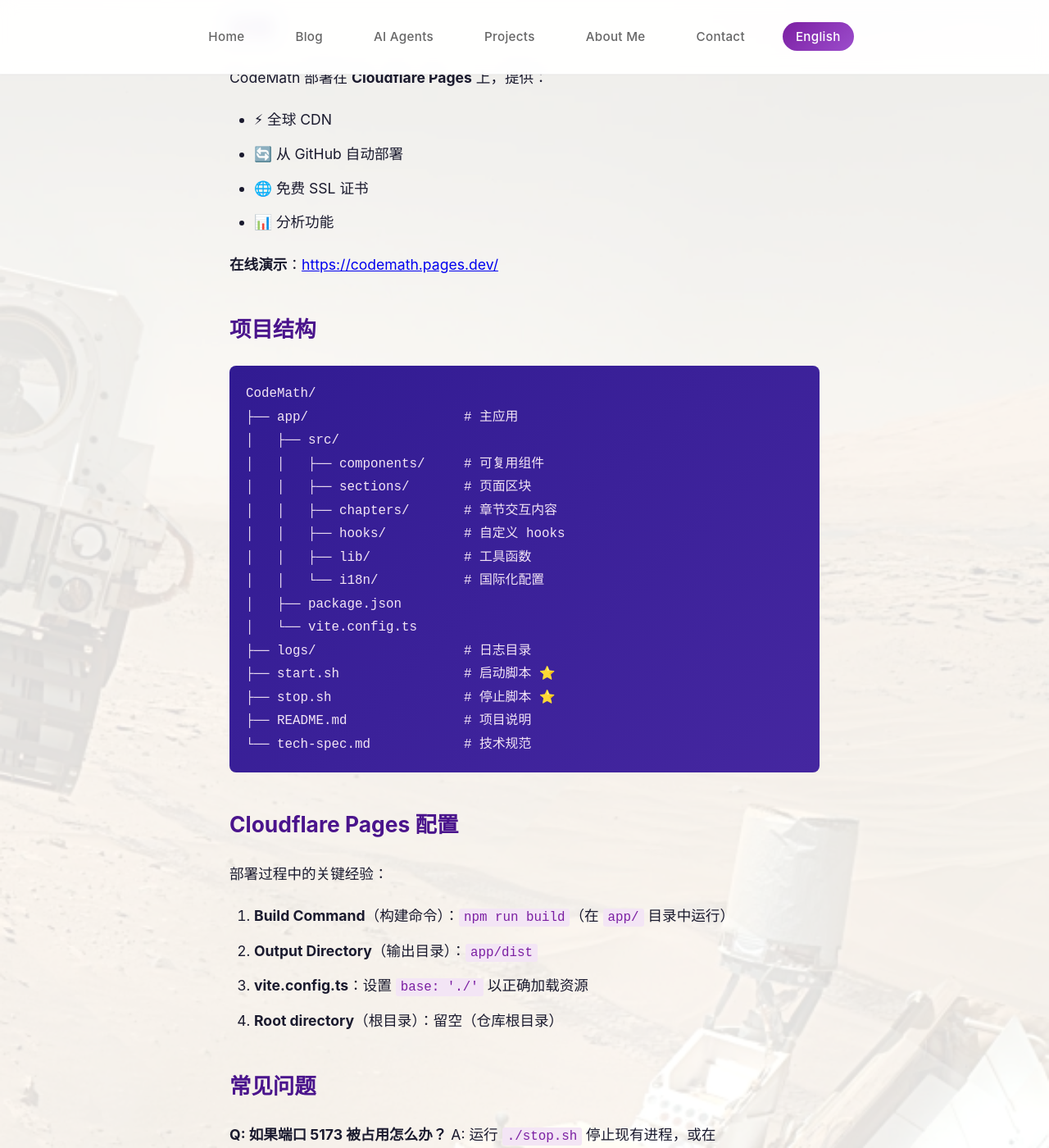
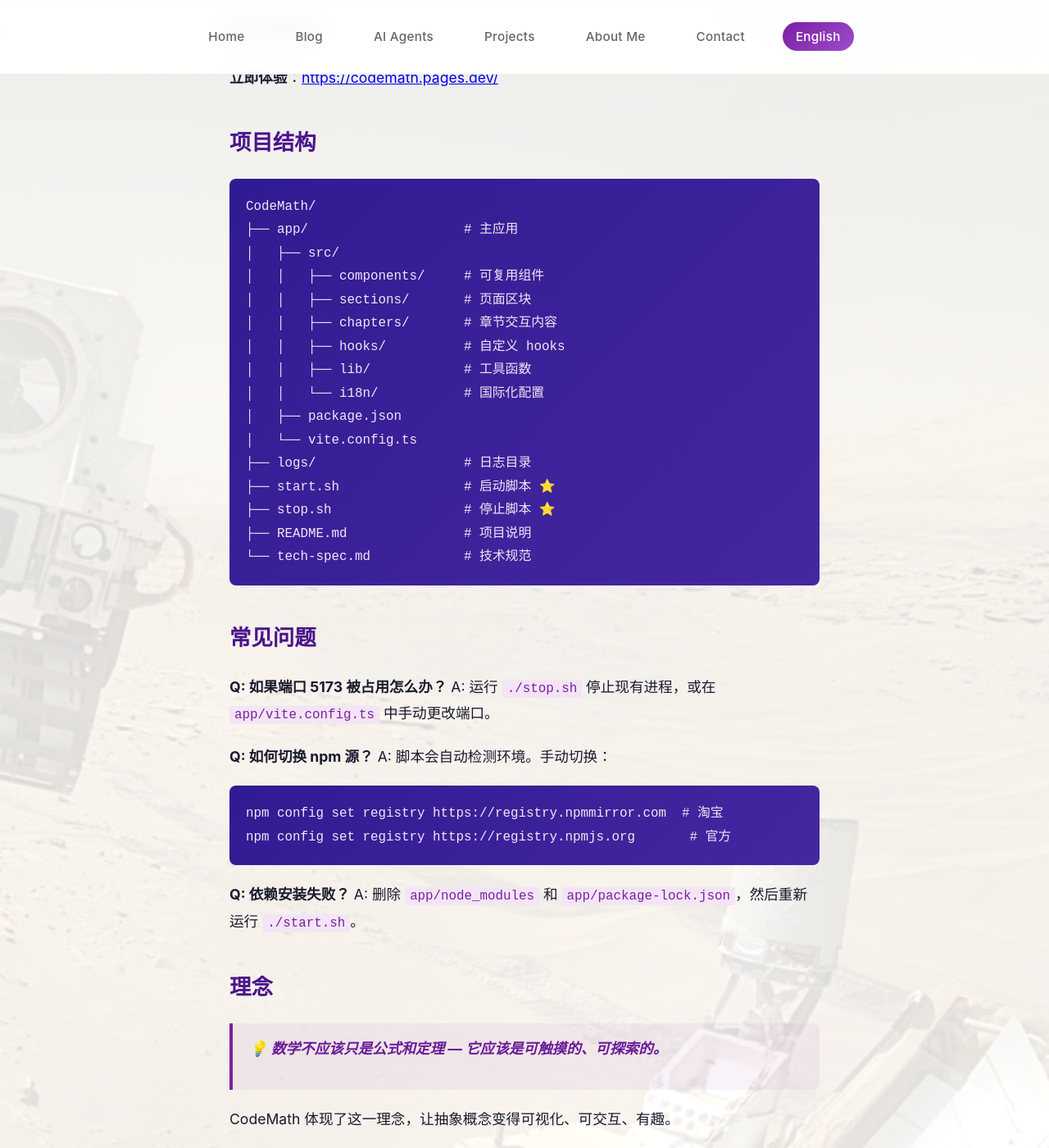
Before and after one commit to nicky-aigc/nicky-aigc.github.io, a Jekyll site: the page built from _posts/2026-04-03-codemath-interactive-math-learning.zh.md, in a window 1280 px wide and 1400 px high, scrolled down 3934 px. Shown: the whole window at 82% size. Built offline with Jekyll 4.4.1, drawn with Linux system fonts in a browser that asks for light colours; comment, search, counter and statistics services are not loaded.

Commit message:
Fix: Remove Cloudflare deployment details and fix image links
- Remove Cloudflare Pages configuration section (too technical)
- Fix image URLs to use site URL instead of og-image.png
- Simplify deployment section to just link to live demo

````diff
--- a/_posts/2026-04-03-codemath-interactive-math-learning.zh.md
+++ b/_posts/2026-04-03-codemath-interactive-math-learning.zh.md
@@ -9,7 +9,7 @@
 permalink: /blog/zh/codemath-interactive-math-learning
 ---
 
-![CodeMath 首页](https://codemath.pages.dev/og-image.png)
+![CodeMath 首页](https://codemath.pages.dev/)
 
 # CodeMath：交互式数学学习平台 🧮
 
@@ -91,15 +91,9 @@
 npm run preview  # 预览生产构建
 ```
 
-## 部署
+## 在线演示
 
-CodeMath 部署在 **Cloudflare Pages** 上，提供：
-- ⚡ 全球 CDN
-- 🔄 从 GitHub 自动部署
-- 🌐 免费 SSL 证书
-- 📊 分析功能
-
-**在线演示**：[https://codemath.pages.dev/](https://codemath.pages.dev/)
+**立即体验**：[https://codemath.pages.dev/](https://codemath.pages.dev/)
 
 ## 项目结构
 
@@ -121,15 +115,6 @@
 ├── README.md               # 项目说明
 └── tech-spec.md            # 技术规范
 ```
-
-## Cloudflare Pages 配置
-
-部署过程中的关键经验：
-
-1. **Build Command**（构建命令）：`npm run build`（在 `app/` 目录中运行）
-2. **Output Directory**（输出目录）：`app/dist`
-3. **vite.config.ts**：设置 `base: './'` 以正确加载资源
-4. **Root directory**（根目录）：留空（仓库根目录）
 
 ## 常见问题
 
````
Also changed, not shown: _posts/2026-04-03-codemath-interactive-math-learning.en.md (+3 -18 lines).
